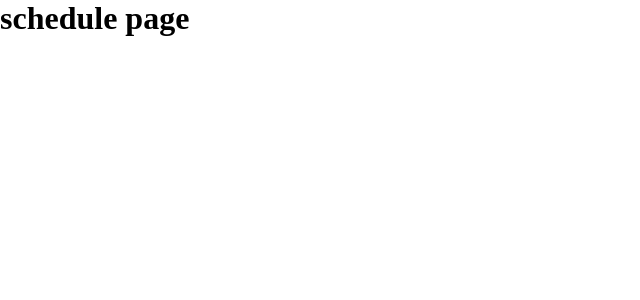
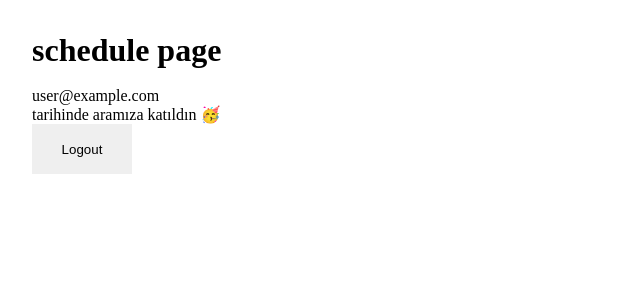
Before and after one commit to muhammedakb/weekly-schedule, a React (Create React App) app: page /weekly-schedule in a window 1280 px wide. Shown: the top 300 px of the page, without its empty margins (0-640 px from the left). Built offline with nearby package versions, Linux system fonts and the light colour scheme; no server answers; sample sign-in values are in the browser's storage; a web font is replaced by a local one.

Commit message:
firebase login-logout & private route

```diff
--- a/src/App.jsx
+++ b/src/App.jsx
@@ -1,13 +1,28 @@
 import { BrowserRouter, Navigate, Route, Routes } from "react-router-dom";
 import ConfirmForm from "./components/Form/ConfirmForm";
 import LoginForm from "./components/Form/LoginForm";
+import { useAuth } from "./hooks/useAuth";
 import FormLayout from "./layout/FormLayout";
 import NotFound from "./pages/not-found/NotFound";
 import Register from "./pages/register/Register";
 import Schedule from "./pages/schedule/Schedule";
 
 const App = () => {
-  const isLoggedIn = true;
+  const { user } = useAuth();
+
+  const privateConfirmRoute = (link) => {
+    if (link.includes("?apiKey=") && link.length > 90 && !user) {
+      return (
+        <FormLayout>
+          <ConfirmForm />
+        </FormLayout>
+      );
+    } else if (user) {
+      return <Navigate to={"/weekly-schedule"} />;
+    }
+    return <Navigate to={"/login"} />;
+  };
+
   return (
     <BrowserRouter>
       <Routes>
@@ -23,18 +38,14 @@ const App = () => {
         <Route path="/register" element={<Register />} />
         <Route
           path="/confirm"
-          element={
-            <FormLayout>
-              <ConfirmForm />
-            </FormLayout>
-          }
+          element={privateConfirmRoute(window.location.search)}
         />
         <Route
           path="/weekly-schedule"
-          element={isLoggedIn ? <Schedule /> : <Navigate to={"/login"} />}
+          element={user ? <Schedule /> : <Navigate to={"/login"} />}
         />
         <Route path="/not-found" element={<NotFound />} />
-        {/* <Route path="*" element={<Navigate to={"/not-found"} />} /> */}
+        <Route path="*" element={<Navigate to={"/not-found"} />} />
       </Routes>
     </BrowserRouter>
   );
--- a/src/components/Form/ConfirmForm.jsx
+++ b/src/components/Form/ConfirmForm.jsx
@@ -1,5 +1,5 @@
 import { useForm } from "react-hook-form";
-import { useLocation, useNavigate } from "react-router-dom";
+import { useNavigate } from "react-router-dom";
 import { useAuth } from "../../hooks/useAuth";
 
 const ConfirmForm = () => {
@@ -10,15 +10,13 @@ const ConfirmForm = () => {
     formState: { errors },
   } = useForm();
 
-  const { signInWithEmailLink } = useAuth();
+  const { loginLink } = useAuth();
 
   const navigate = useNavigate();
-  const location = useLocation();
-  console.log("LOCATION", location);
-  console.log("LOCATION SEARCH", location.search);
+
   const onSubmit = async (data) => {
     try {
-      await signInWithEmailLink(data.email, location.search);
+      await loginLink(data.email, window.location.href);
       navigate("/weekly-schedule");
     } catch (error) {
       setError("email", {
--- a/src/components/Form/LoginForm.jsx
+++ b/src/components/Form/LoginForm.jsx
@@ -1,5 +1,3 @@
-// import { useRef, useState } from "react";
-// import { Link } from "react-router-dom";
 import LoginWith from "../LoginWith/LoginWith";
 import { useForm } from "react-hook-form";
 import { useAuth } from "../../hooks/useAuth";
@@ -7,10 +5,6 @@ import { useAuth } from "../../hooks/useAuth";
 const platforms = ["google", "github", "twitter"];
 
 const LoginForm = () => {
-  // const [inputType, setInputType] = useState("password");
-  // const changeInputType = () =>
-  //   inputType === "password" ? setInputType("text") : setInputType("password");
-
   const {
     handleSubmit,
     register,
@@ -19,11 +13,11 @@ const LoginForm = () => {
     formState: { errors },
   } = useForm();
 
-  const { sendSignInLinkToEmail } = useAuth();
+  const { login } = useAuth();
 
   const onSubmit = async (data) => {
     try {
-      await sendSignInLinkToEmail(data.email);
+      await login(data.email);
     } catch (error) {
       setError("email", {
         type: "manual",
@@ -31,8 +25,6 @@ const LoginForm = () => {
       });
     }
   };
-
-  // const myRef = useRef(register());
 
   return (
     <div className="login-form">
@@ -42,24 +34,11 @@ const LoginForm = () => {
           <label htmlFor="email">Email</label>
           <input
             type="email"
-            // name="email"
             id="email"
             {...register("email", { required: true })}
-            // ref={myRef}
             placeholder="username@gmail.com"
           />
         </div>
-        {/* <div className="login-form-input">
-          <label htmlFor="password">Password</label>
-          <input
-            type={inputType}
-            name="password"
-            id="password"
-            placeholder="Password"
-          />
-          <span className="login-form-eye" onClick={changeInputType}></span>
-        </div> */}
-        {/* <p className="login-form-forgot">Forgot Password?</p> */}
 
         <button className="login-form-btn" type="submit">
           Giriş yap
@@ -72,10 +51,6 @@ const LoginForm = () => {
         ))}
       </div>
 
-      {/* <div className="login-form-text">
-        Don't have an account yet?{" "}
-        <Link to={"/register"}>Register for free</Link>
-      </div> */}
       {errors.email && (
         <div className="login-form-text error">
           {errors.email?.message
--- /dev/null
+++ b/src/firebase-config.js
@@ -0,0 +1,24 @@
+import { initializeApp } from "firebase/app";
+import { getAuth } from "firebase/auth";
+// import { getAnalytics } from "firebase/analytics";
+
+// TODO: Add SDKs for Firebase products that you want to use
+// https://firebase.google.com/docs/web/setup#available-libraries
+
+// Your web app's Firebase configuration
+// For Firebase JS SDK v7.20.0 and later, measurementId is optional
+const firebaseConfig = {
+  apiKey: "AIzaSyAeMSpI4Gou7sroOT4sJgYnMjP_uOz8-QE",
+  authDomain: "weekly-schedule-app.firebaseapp.com",
+  projectId: "weekly-schedule-app",
+  storageBucket: "weekly-schedule-app.appspot.com",
+  messagingSenderId: "52638313536",
+  appId: "1:52638313536:web:38c76e80fc164db9ee03a5",
+  measurementId: "G-T31418DPV1",
+};
+
+// Initialize Firebase
+const app = initializeApp(firebaseConfig);
+// const analytics = getAnalytics(app);
+
+export const auth = getAuth(app);
--- a/src/hooks/useAuth.js
+++ b/src/hooks/useAuth.js
@@ -1,17 +1,11 @@
-import firebase from "firebase/compat/app";
-import "firebase/compat/auth";
+import {
+  onAuthStateChanged,
+  sendSignInLinkToEmail,
+  signInWithEmailLink,
+  signOut,
+} from "firebase/auth";
 import { createContext, useContext, useEffect, useState } from "react";
-
-// Initialize firebase
-firebase.initializeApp({
-  apiKey: process.env.REACT_APP_FB_API,
-  authDomain: process.env.REACT_APP_FB_DOMAIN,
-  projectId: process.env.REACT_APP_FB_PROJECT,
-  storageBucket: process.env.REACT_APP_FB_BUCKET,
-  messagingSenderId: process.env.REACT_APP_FB_SENDER,
-  appId: process.env.REACT_APP_FB_APP,
-  measurementId: process.env.REACT_APP_FB_MEASUREMENT,
-});
+import { auth } from "../firebase-config";
 
 const AuthContext = createContext();
 
@@ -26,33 +20,31 @@ export const AuthProvider = ({ children }) => {
   const [user, setUser] = useState(null);
   const [isAuth, setIsAuth] = useState(true);
 
-  const sendSignInLinkToEmail = (email) => {
-    return firebase
-      .auth()
-      .sendSignInLinkToEmail(email, {
+  const login = async (email) => {
+    return await sendSignInLinkToEmail(auth, email, {
       url: "http://localhost:3000/confirm",
       handleCodeInApp: true,
     })
       .then(() => {
+        // TODO: localStorage operations
+        localStorage.setItem("emailForSignIn", email);
         return true;
+      })
+      .catch((error) => {
+        console.log(error.code);
+        console.log(error.message);
       });
   };
 
-  const signInWithEmailLink = (email, code) => {
-    return firebase
-      .auth()
-      .signInWithEmailLink(email, code)
-      .then((result) => {
+  const loginLink = async (email, code) => {
+    return await signInWithEmailLink(auth, email, code).then((result) => {
       setUser(result.user);
       return true;
     });
   };
 
-  const logout = () => {
-    return firebase
-      .auth()
-      .signOut()
-      .then(() => {
+  const logout = async () => {
+    return await signOut(auth).then(() => {
       setUser(null);
     });
   };
@@ -62,7 +54,7 @@ export const AuthProvider = ({ children }) => {
   // ... component that utilizes this hook to re-render with the...
   // ... latest auth object
   useEffect(() => {
-    const unsubscribe = firebase.auth().onAuthStateChanged((user) => {
+    const unsubscribe = onAuthStateChanged(auth, (user) => {
       setUser(user);
       setIsAuth(false);
     });
@@ -73,8 +65,8 @@ export const AuthProvider = ({ children }) => {
   const values = {
     user,
     isAuth,
-    sendSignInLinkToEmail,
-    signInWithEmailLink,
+    login,
+    loginLink,
     logout,
   };
 
--- a/src/pages/schedule/Schedule.jsx
+++ b/src/pages/schedule/Schedule.jsx
@@ -2,11 +2,23 @@ import { useAuth } from "../../hooks/useAuth";
 
 const Schedule = () => {
   const { user, logout } = useAuth();
-  console.log(user);
-  console.log(logout);
+
   return (
-    <div>
-      <h1>schedule page</h1>
+    <div style={{ padding: "2rem" }}>
+      <h1>schedule page</h1> <br />
+      {user && (
+        <>
+          <div>{user.email}</div>
+          <div>{user.metadata.creationTime} tarihinde aramıza katıldın 🥳</div>
+          <button
+            style={{ width: "100px", height: "50px" }}
+            type="button"
+            onClick={logout}
+          >
+            Logout
+          </button>
+        </>
+      )}
     </div>
   );
 };
```
Lines whose indentation alone changed are shown as unchanged.
